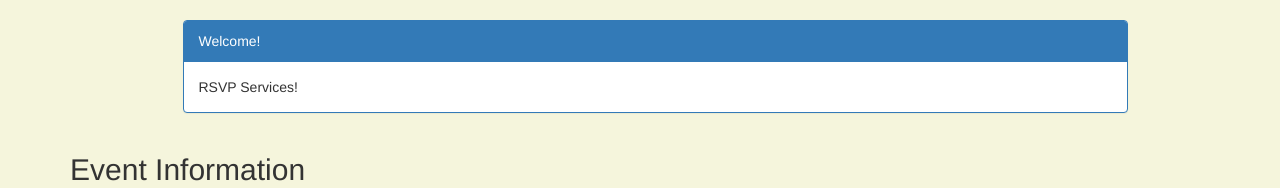
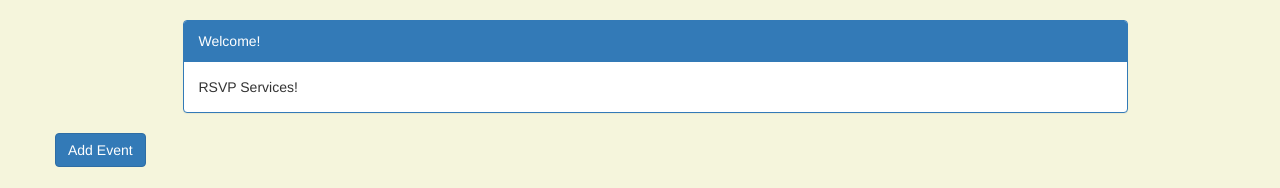
Before and after one commit to sharmila1995/ISQA8220, a Django app: page /event_list in a window 1280 px wide. Shown: the part 52-240 px from the top of the page. Run offline with Django 3.2, Linux system fonts and the light colour scheme; data that the repository does not hold is empty; some libraries are stand-ins or nearby versions.

Commit message:
added "add event" and "add venue" botton

```diff
--- a/RSVP/templates/RSVP/event_list.html
+++ b/RSVP/templates/RSVP/event_list.html
@@ -25,6 +25,8 @@
     </div>
 </div>
 <div class="row">
+    <a href="{% url 'RSVP:event_new' %}" class="row"><span
+            class="btn btn-primary">Add Event</span></a>
     <h2 style="padding-left: 15Px">Event Information</h2>
 </div>
 <div>
--- a/RSVP/templates/RSVP/venue_list.html
+++ b/RSVP/templates/RSVP/venue_list.html
@@ -25,6 +25,8 @@
     </div>
 </div>
 <div class="row">
+    <a href="{% url 'RSVP:venue_new' %}" class="row"><span
+            class="btn btn-primary">Add Venue</span></a>
     <h2 style="padding-left: 15Px">Venue Information</h2>
 </div>
 <div>
```
